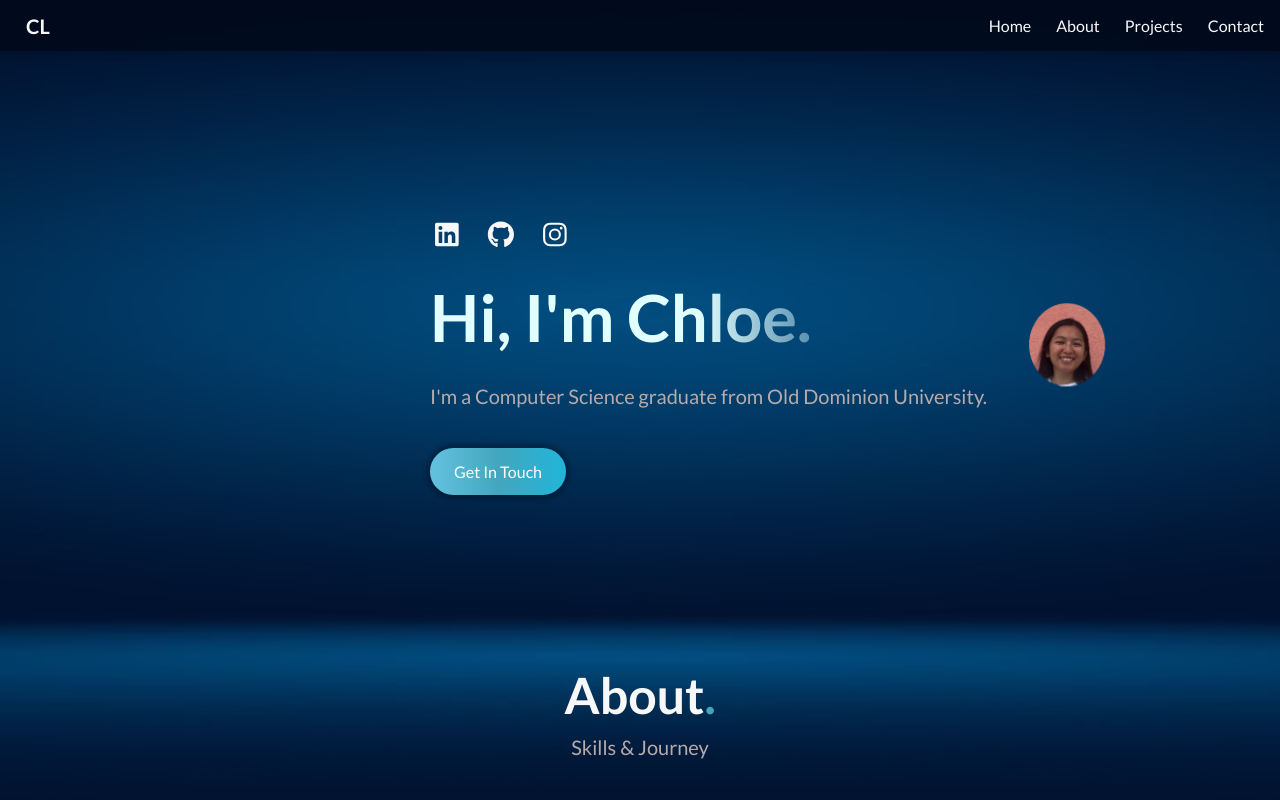
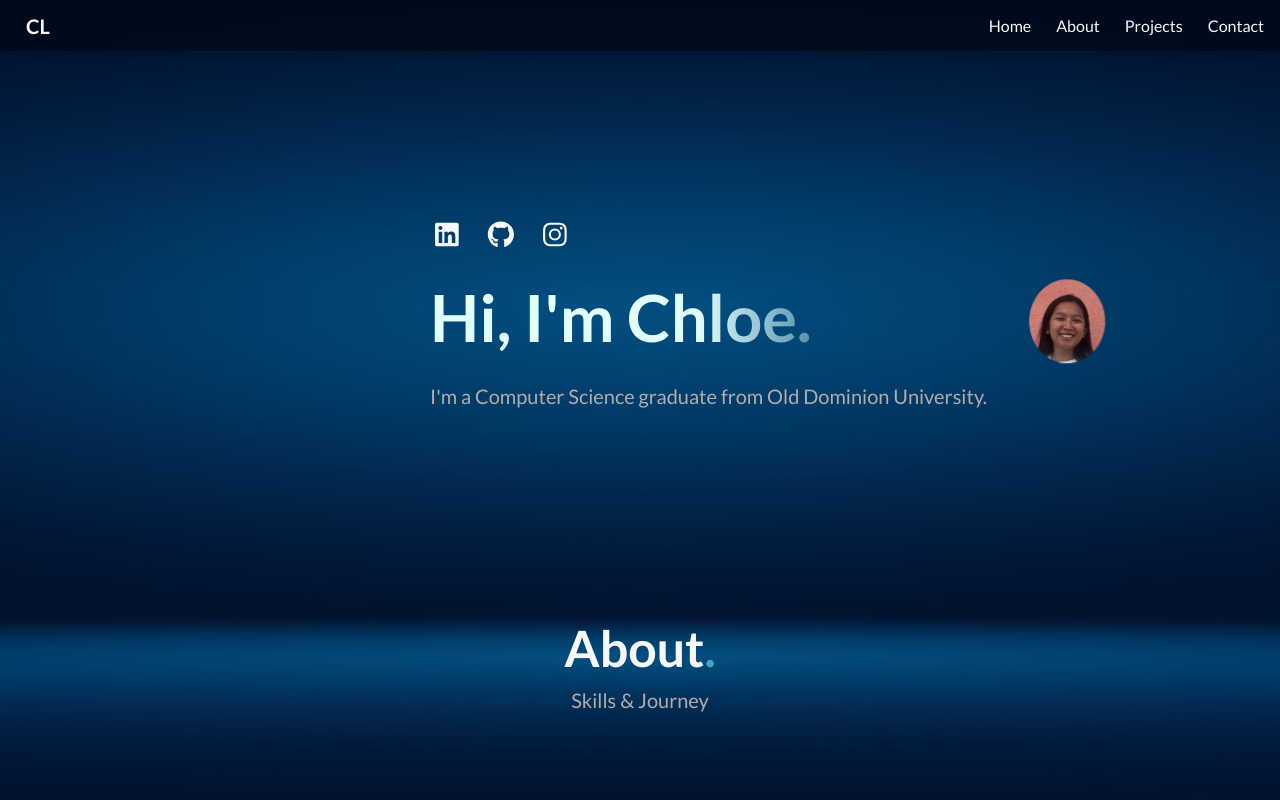
Before and after one commit to koalaOnEE/MyPortfolio, a React (Create React App) app: page / in a window 1280 px wide. Shown: the top 800 px of the page. Built offline with nearby package versions, Linux system fonts and the light colour scheme.

Commit message:
cancel button

```diff
--- a/src/Hero/Hero.js
+++ b/src/Hero/Hero.js
@@ -40,9 +40,7 @@ export const Hero = () => {
           <p className={styles.description}>
             I'm a Computer Science graduate from Old Dominion University.
           </p>
-          <a href="mailto:clee030@odu.edu?subject=Hello%20Chloe&body=Hi%20Chloe,%20I%20would%20like%20to%20connect%20with%20you." className={styles.contactEmail}>
-            Get In Touch
-          </a>
+
 
 
 
```
